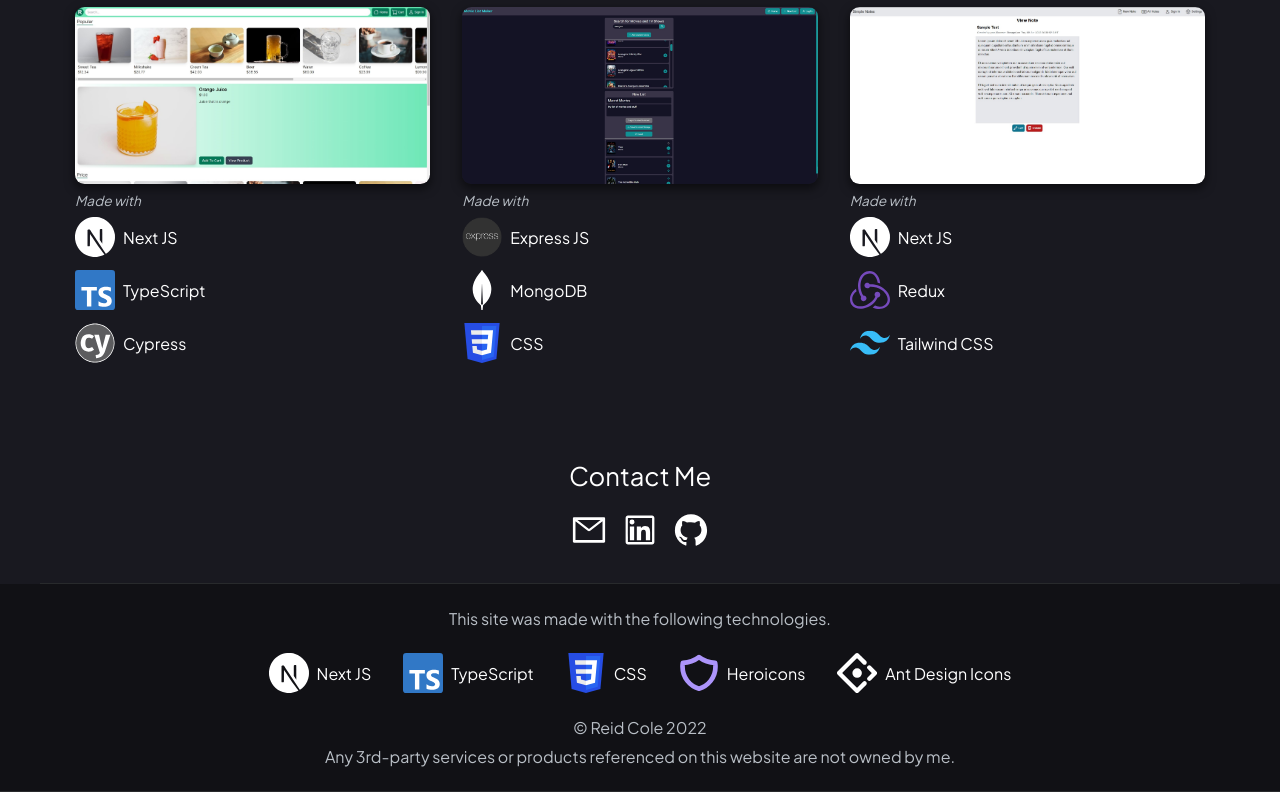
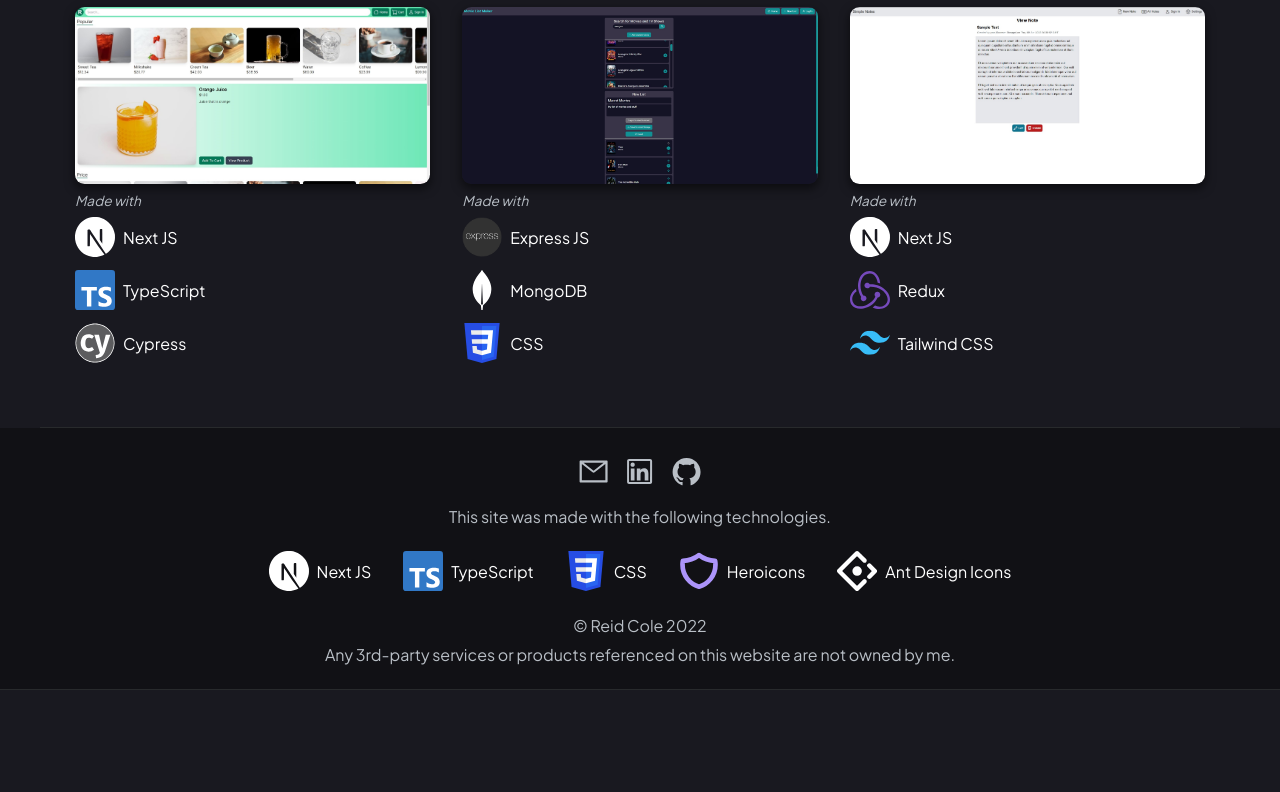
Before and after one commit to ReidCole/Portfolio_Website, a Next.js app: page / in a window 1280 px wide. Shown: the part 734-1526 px from the top of the page. After the commit the page ends 1424 px from the top, so only its background shows below. Built offline with nearby package versions, Linux system fonts and the light colour scheme.

Commit message:
changed around contact icons

```diff
--- a/components/ContactIcon.tsx
+++ b/components/ContactIcon.tsx
@@ -13,9 +13,8 @@ const ContactIcon: React.FC<Props> = ({ name, href, Icon, className = "" }) => {
   const theme = useTheme();
 
   return (
-    <a href={href} className={styles.anchor} target="_blank" rel="noopener noreferrer">
+    <a href={href} className={styles.anchor} target="_blank" rel="noopener noreferrer" title={name}>
       <Icon className={`${theme(styles.icon, styles.dark)} ${className}`} />
-      <p className={styles.iconName}>{name}</p>
     </a>
   );
 };
--- a/components/Footer.tsx
+++ b/components/Footer.tsx
@@ -8,12 +8,29 @@ import nextLogo from "../public/logos/nextjs_logo.svg";
 import cssLogo from "../public/logos/css_logo.svg";
 import heroiconsLogo from "../public/logos/heroicons_logo.svg";
 import antDesignLogo from "../public/logos/antdesign_logo.svg";
+import ContactIcon from "./ContactIcon";
+import { AiOutlineGithub, AiOutlineLinkedin, AiOutlineMail } from "react-icons/ai";
 
 const Footer: React.FC = () => {
   const theme = useTheme();
 
   return (
     <footer className={theme(footerStyles.footer, footerStyles.dark)}>
+      <div className={footerStyles.contactIconList}>
+        <ContactIcon
+          href="mailto:reid-cole@outlook.com"
+          Icon={AiOutlineMail}
+          name="Email"
+          className={footerStyles.iconMail}
+        />
+        <ContactIcon
+          href="https://www.linkedin.com/in/reid-cole/"
+          Icon={AiOutlineLinkedin}
+          name="LinkedIn"
+        />
+        <ContactIcon href="https://github.com/ReidCole" Icon={AiOutlineGithub} name="GitHub" />
+      </div>
+
       <p className={theme(footerStyles.text, footerStyles.dark)}>
         This site was made with the following technologies.
       </p>
--- a/pages/about.tsx
+++ b/pages/about.tsx
@@ -20,8 +20,6 @@ const About: NextPage = () => {
 
         <StorySection />
 
-        <ContactSection />
-
         <Footer />
       </main>
     </>
--- a/pages/index.tsx
+++ b/pages/index.tsx
@@ -29,8 +29,6 @@ const Home: NextPage = () => {
         <ShowcaseSection />
         {/* <CommissionsSection /> */}
 
-        <ContactSection />
-
         <Footer />
       </main>
     </>
--- a/styles/ContactIcon.module.css
+++ b/styles/ContactIcon.module.css
@@ -9,23 +9,14 @@
 }
 .anchor:hover > .icon {
   color: var(--clr-primary);
-  transform: scale(110%);
 }
-.anchor:hover > .iconName {
-  color: inherit;
-}
-
 .icon {
-  width: 2.5rem;
-  height: 2.5rem;
+  width: 2.2rem;
+  height: 2.2rem;
   border-radius: 0.5rem;
   padding: 0.1rem;
   transform: scale(100%);
   transition: all 0.2s cubic-bezier(0.075, 0.82, 0.165, 1);
-  color: black;
-}
-.icon.dark {
-  color: white;
 }
 
 .iconName {
--- a/styles/Footer.module.css
+++ b/styles/Footer.module.css
@@ -32,6 +32,13 @@
   gap: 0.5rem;
 }
 
+.contactIconList {
+  display: flex;
+  flex-direction: row;
+  gap: 0.5rem;
+  margin-bottom: 1rem;
+}
+
 /* Media Queries */
 
 @media (min-width: 750px) {
--- a/styles/ShowcaseSection.module.css
+++ b/styles/ShowcaseSection.module.css
@@ -5,7 +5,11 @@
   padding: 2rem 1.8rem 4rem 1.8rem;
   max-width: 1200px;
   margin: 0 auto;
-  border: none;
+  border-bottom: 1px solid;
+  border-color: var(--clr-subtext-dark);
+}
+.section.dark {
+  border-color: var(--clr-subtext-light);
 }
 
 .sectionHeading {
```
